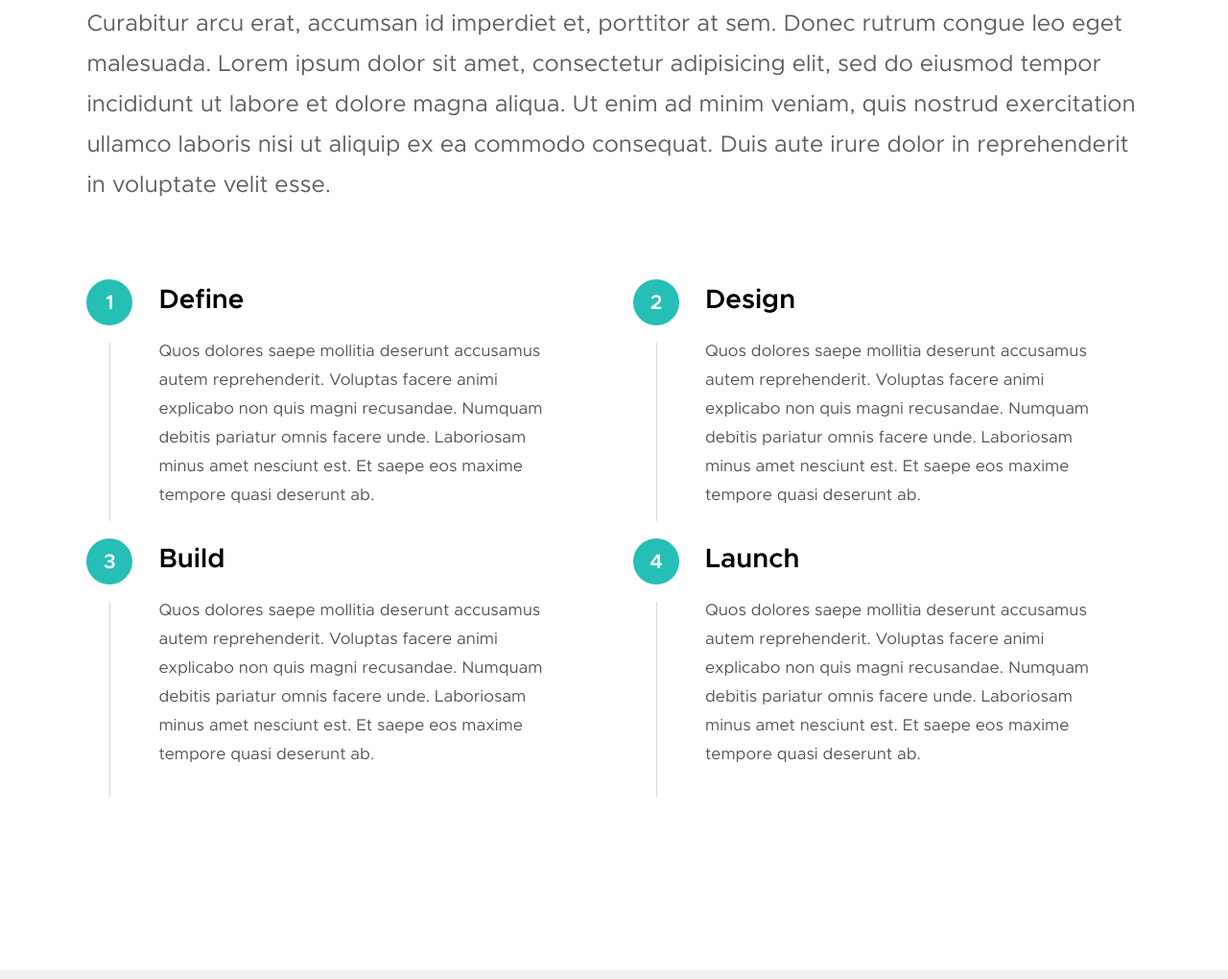
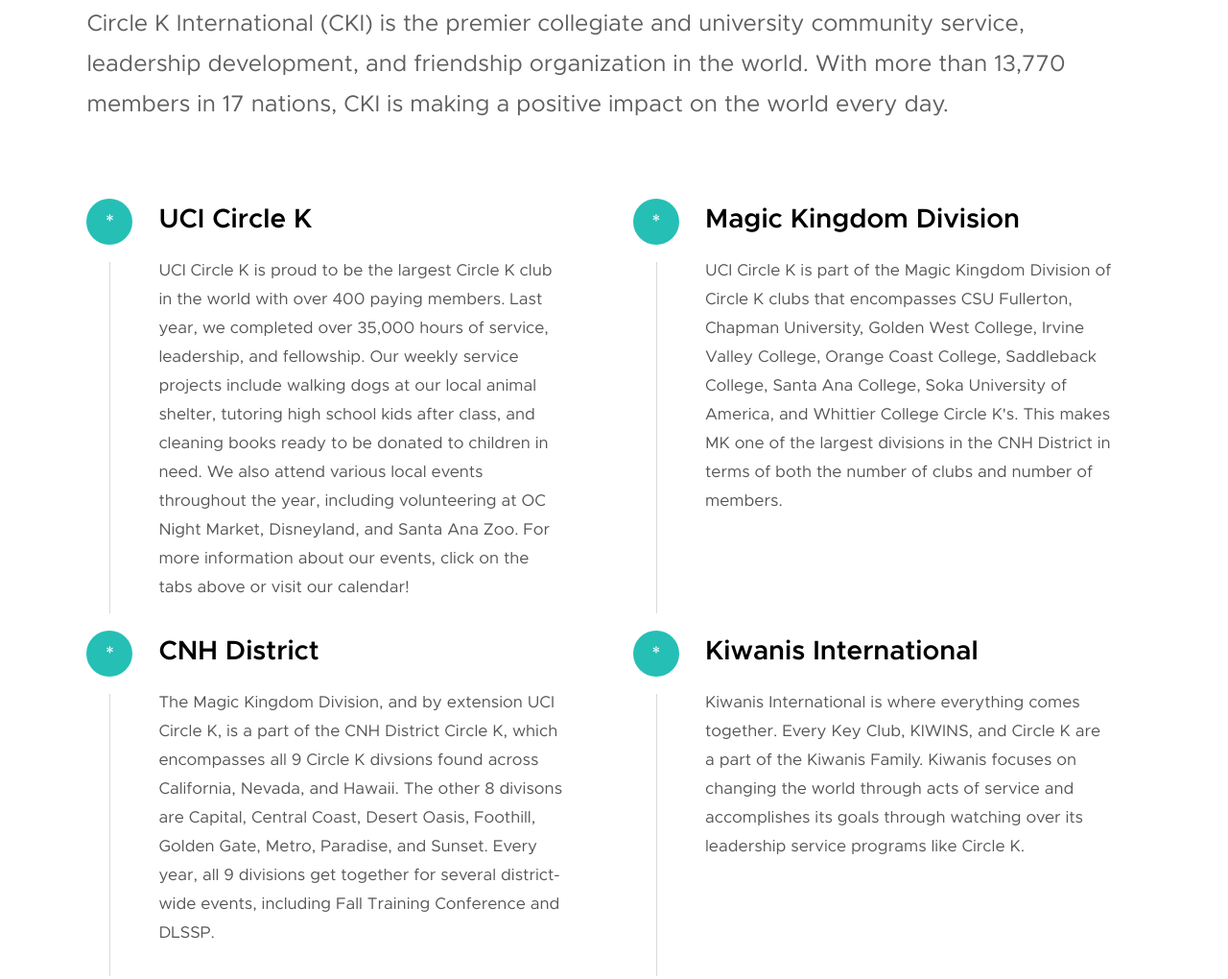
Before and after one commit to realalvinnerds/uci-cki-website-prototype2, a website: page views/index.html in a window 1280 px wide. Shown: the part 1285-2305 px from the top of the page at 96% size. Drawn offline with Linux system fonts and the light colour scheme; files whose address does not match are found by name.

Commit message:
Updated About section and some logos

```diff
--- a/views/index.html
+++ b/views/index.html
@@ -39,7 +39,7 @@
 
         <div class="header-logo">
             <a class="site-logo" href="index.html">
-                <img src="/images/logo.svg" alt="Homepage">
+                <img src="http://www.ucicirclek.com/public/css/cki_logo.png" alt="Homepage">
             </a>
         </div> <!-- end header-logo -->
 
@@ -104,7 +104,8 @@
                 </h1>
 
                 <p>
-                Making a positive impact on the world every day<br>
+                Making a positive impact <br>
+                on the world every day<br>
                 </p>
             </div> <!-- end home-content__main -->
 
@@ -147,14 +148,14 @@
         <div class="row section-header" data-aos="fade-up">
             <div class="col-full">
                 <h3 class="subhead">Who We Are</h3>
-                <h1 class="display-1">We are a group of design driven individuals passionate about creating beautiful UI designs.</h1>
+                <h1 class="display-1">We are a group of college students passionate about community service, leadership, and fellowship.</h1>
             </div>
         </div> <!-- end section-header -->
 
         <div class="row" data-aos="fade-up">
             <div class="col-full">
                 <p class="lead">
-                Curabitur arcu erat, accumsan id imperdiet et, porttitor at sem. Donec rutrum congue leo eget malesuada. Lorem ipsum dolor sit amet, consectetur adipisicing elit, sed do eiusmod tempor incididunt ut labore et dolore magna aliqua. Ut enim ad minim veniam, quis nostrud exercitation ullamco laboris nisi ut aliquip ex ea commodo consequat. Duis aute irure dolor in reprehenderit in voluptate velit esse.
+                    Circle K International (CKI) is the premier collegiate and university community service, leadership development, and friendship organization in the world. With more than 13,770 members in 17 nations, CKI is making a positive impact on the world every day.
                 </p>
             </div>
         </div> <!-- end about-desc -->
@@ -166,43 +167,39 @@
                 <div class="process__vline-left"></div>
                 <div class="process__vline-right"></div>
 
-                <div class="col-block process__col" data-item="1" data-aos="fade-up">
+                <div class="col-block process__col" data-item="*" data-aos="fade-up">
                     <div class="process__text">
-                        <h4>Define</h4>
+                        <h4>UCI Circle K</h4>
 
                         <p>
-                        Quos dolores saepe mollitia deserunt accusamus autem reprehenderit. Voluptas facere animi explicabo non quis magni recusandae.
-                        Numquam debitis pariatur omnis facere unde. Laboriosam minus amet nesciunt est. Et saepe eos maxime tempore quasi deserunt ab.
+                        UCI Circle K is proud to be the largest Circle K club in the world with over 400 paying members. Last year, we completed over 35,000 hours of service, leadership, and fellowship. Our weekly service projects include walking dogs at our local animal shelter, tutoring high school kids after class, and cleaning books ready to be donated to children in need. We also attend various local events throughout the year, including volunteering at OC Night Market, Disneyland, and Santa Ana Zoo. For more information about our events, click on the tabs above or visit our calendar!
                         </p>
                     </div>
                 </div>
-                <div class="col-block process__col" data-item="2" data-aos="fade-up">
+                <div class="col-block process__col" data-item="*" data-aos="fade-up">
                     <div class="process__text">
-                        <h4>Design</h4>
+                        <h4>Magic Kingdom Division</h4>
 
                         <p>
-                        Quos dolores saepe mollitia deserunt accusamus autem reprehenderit. Voluptas facere animi explicabo non quis magni recusandae.
-                        Numquam debitis pariatur omnis facere unde. Laboriosam minus amet nesciunt est. Et saepe eos maxime tempore quasi deserunt ab.
+                          UCI Circle K is part of the Magic Kingdom Division of Circle K clubs that encompasses CSU Fullerton, Chapman University, Golden West College, Irvine Valley College, Orange Coast College, Saddleback College, Santa Ana College, Soka University of America, and Whittier College Circle K's. This makes MK one of the largest divisions in the CNH District in terms of both the number of clubs and number of members.
                         </p>
                     </div>
                 </div>
-                <div class="col-block process__col" data-item="3" data-aos="fade-up">
+                <div class="col-block process__col" data-item="*" data-aos="fade-up">
                     <div class="process__text">
-                        <h4>Build</h4>
+                        <h4>CNH District</h4>
 
                         <p>
-                        Quos dolores saepe mollitia deserunt accusamus autem reprehenderit. Voluptas facere animi explicabo non quis magni recusandae.
-                        Numquam debitis pariatur omnis facere unde. Laboriosam minus amet nesciunt est. Et saepe eos maxime tempore quasi deserunt ab.
+                          The Magic Kingdom Division, and by extension UCI Circle K, is a part of the CNH District Circle K, which encompasses all 9 Circle K divsions found across California, Nevada, and Hawaii. The other 8 divisons are Capital, Central Coast, Desert Oasis, Foothill, Golden Gate, Metro, Paradise, and Sunset. Every year, all 9 divisions get together for several district-wide events, including Fall Training Conference and DLSSP.
                         </p>
                     </div>
                 </div>
-                <div class="col-block process__col" data-item="4" data-aos="fade-up">
+                <div class="col-block process__col" data-item="*" data-aos="fade-up">
                     <div class="process__text">
-                        <h4>Launch</h4>
+                        <h4>Kiwanis International</h4>
 
                         <p>
-                        Quos dolores saepe mollitia deserunt accusamus autem reprehenderit. Voluptas facere animi explicabo non quis magni recusandae.
-                        Numquam debitis pariatur omnis facere unde. Laboriosam minus amet nesciunt est. Et saepe eos maxime tempore quasi deserunt ab.
+                            Kiwanis International is where everything comes together. Every Key Club, KIWINS, and Circle K are a part of the Kiwanis Family. Kiwanis focuses on changing the world through acts of service and accomplishes its goals through watching over its leadership service programs like Circle K.
                         </p>
                     </div>
                 </div>
@@ -634,19 +631,13 @@
 
                 <ul class="contact-social">
                     <li>
-                        <a href="#0"><i class="fab fa-facebook"></i></a>
+                        <a href="http://www.ucicirclek.com/facebook/"><i class="fab fa-facebook"></i></a>
                     </li>
                     <li>
-                        <a href="#0"><i class="fab fa-twitter"></i></a>
+                        <a href="http://www.ucicirclek.com/tumblr/"><i class="fab fa-twitter"></i></a>
                     </li>
                     <li>
-                        <a href="#0"><i class="fab fa-instagram"></i></a>
-                    </li>
-                    <li>
-                        <a href="#0"><i class="fab fa-behance"></i></a>
-                    </li>
-                    <li>
-                        <a href="#0"><i class="fab fa-dribbble"></i></a>
+                        <a href="http://www.ucicirclek.com/instagram/"><i class="fab fa-instagram"></i></a>
                     </li>
                 </ul> <!-- end contact-social -->
 
```
